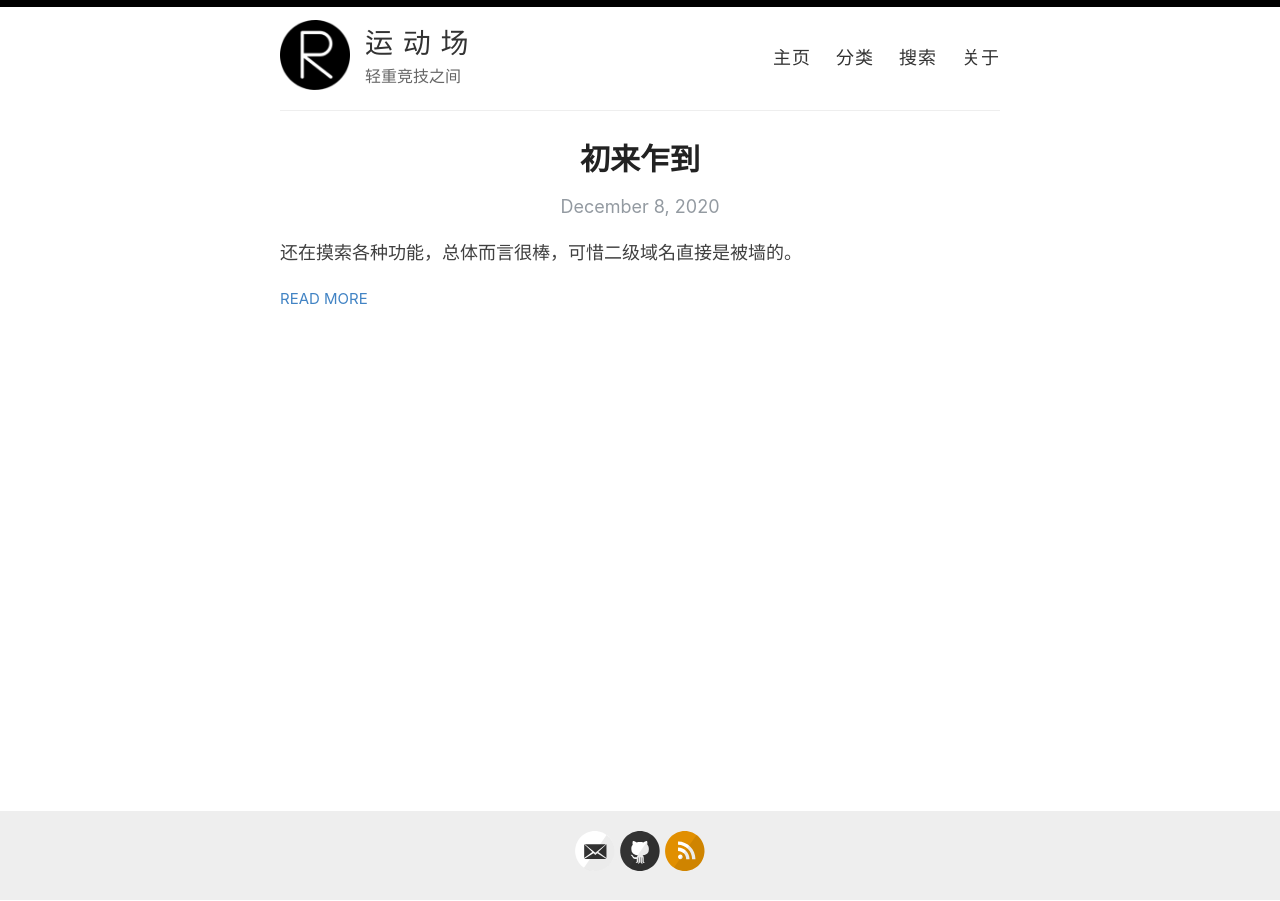
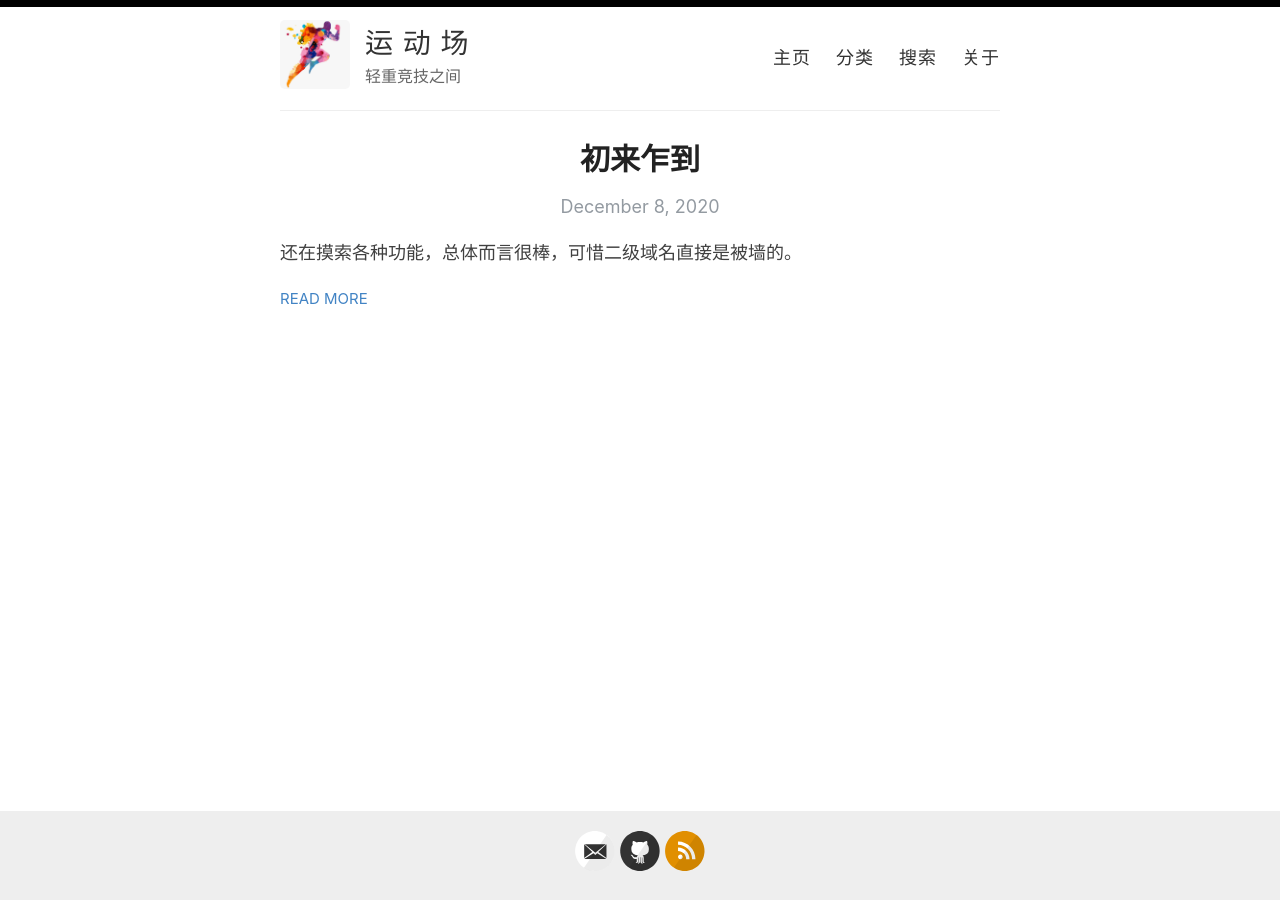
Before and after one commit to athletik/athletik.github.io, a Jekyll site: the page built from index.html, in a window 1280 px wide. Built offline with Jekyll 4.4.1, drawn with Linux system fonts in a browser that asks for light colours; the list of posts is cut into pages by our own code.

Commit message:
Update _config.yml

```diff
--- a/_config.yml
+++ b/_config.yml
@@ -12,7 +12,7 @@ author: Wei
 description: 轻重竞技之间
 
 # URL of your avatar or profile pic (you could use your GitHub profile pic)
-avatar: /images/reverie.png
+avatar: /images/Untitled.png
 
 #
 # Flags below are optional
```
